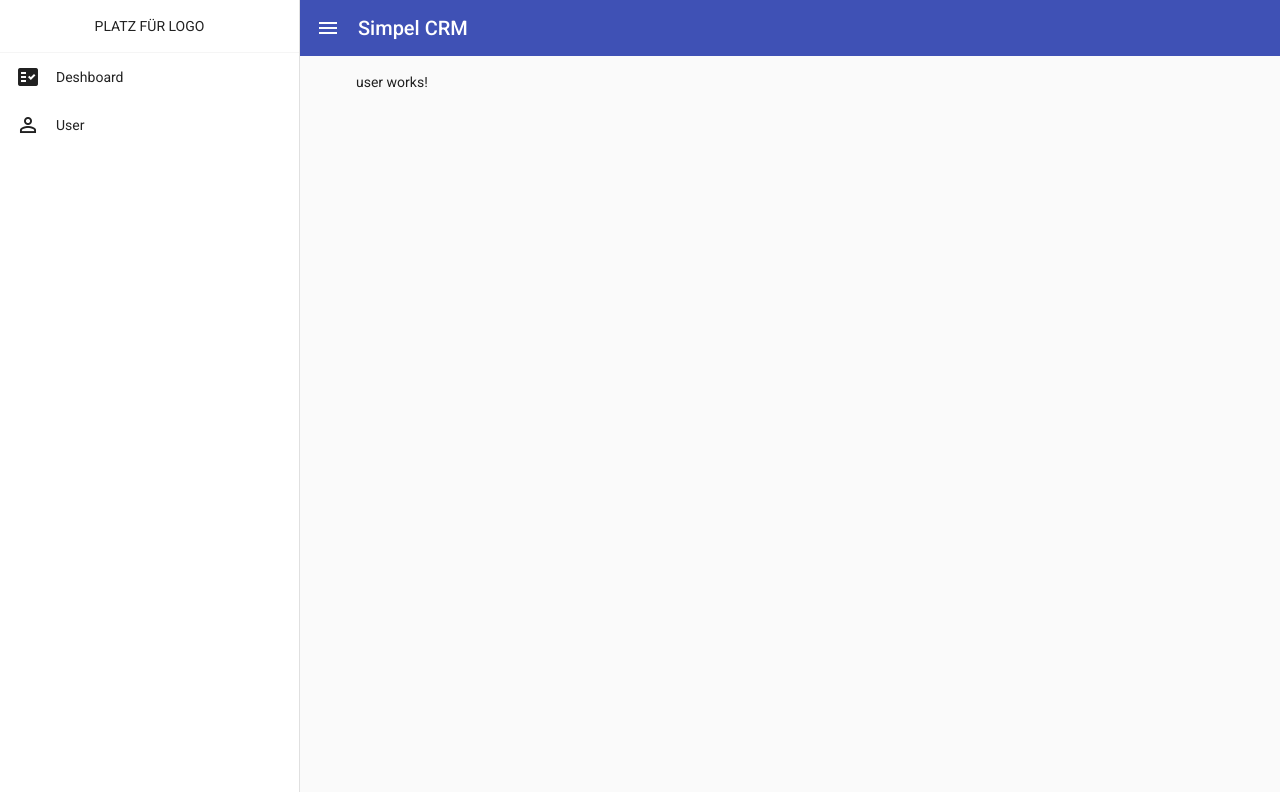
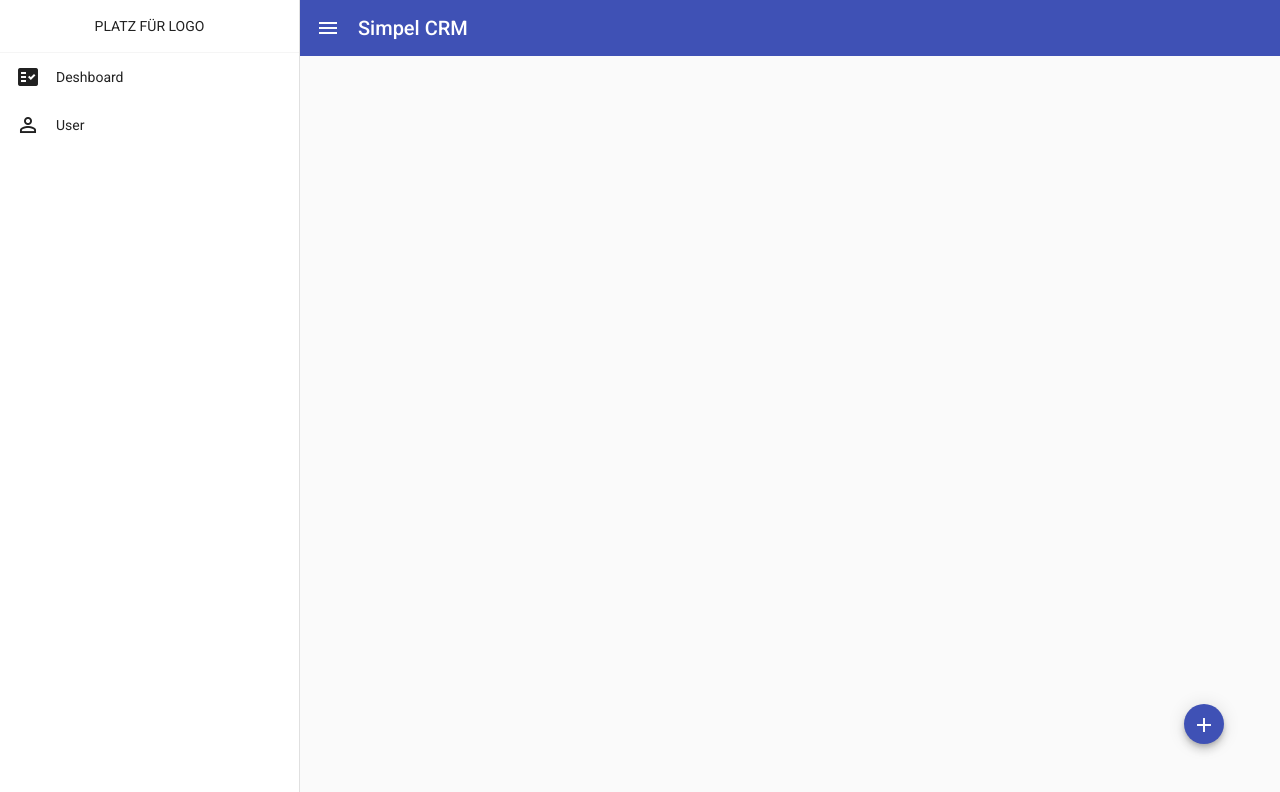
Before and after one commit to harry05555/simpel-crm, an Angular app: page /user in a window 1280 px wide. Shown: the top 792 px of the page. Built offline with nearby package versions, Linux system fonts and the light colour scheme.

Commit message:
add button and tooltip

```diff
--- a/src/app/app.module.ts
+++ b/src/app/app.module.ts
@@ -8,6 +8,8 @@
 import { MatSidenavModule } from '@angular/material/sidenav';
 import { DashboardComponent } from './dashboard/dashboard.component';
 import { UserComponent } from './user/user.component';
+import { MatButtonModule } from '@angular/material/button';
+import { MatTooltipModule } from '@angular/material/tooltip';
 
 
 @NgModule({
@@ -22,7 +24,9 @@
     BrowserAnimationsModule,
     MatToolbarModule,
     MatIconModule,
-    MatSidenavModule
+    MatSidenavModule,
+    MatButtonModule,
+    MatTooltipModule,
   ],
   providers: [
     Title
--- a/src/app/user/user.component.html
+++ b/src/app/user/user.component.html
@@ -1 +1,3 @@
-<p>user works!</p>
+<button class="add-user-btn" matTooltip="Add user" mat-mini-fab color="primary">
+  <mat-icon>add</mat-icon>
+</button>
--- a/src/app/user/user.component.scss
+++ b/src/app/user/user.component.scss
@@ -0,0 +1,5 @@
+.add-user-btn {
+    position: absolute;
+    right: 56px;
+    bottom: 56px;
+}
```
